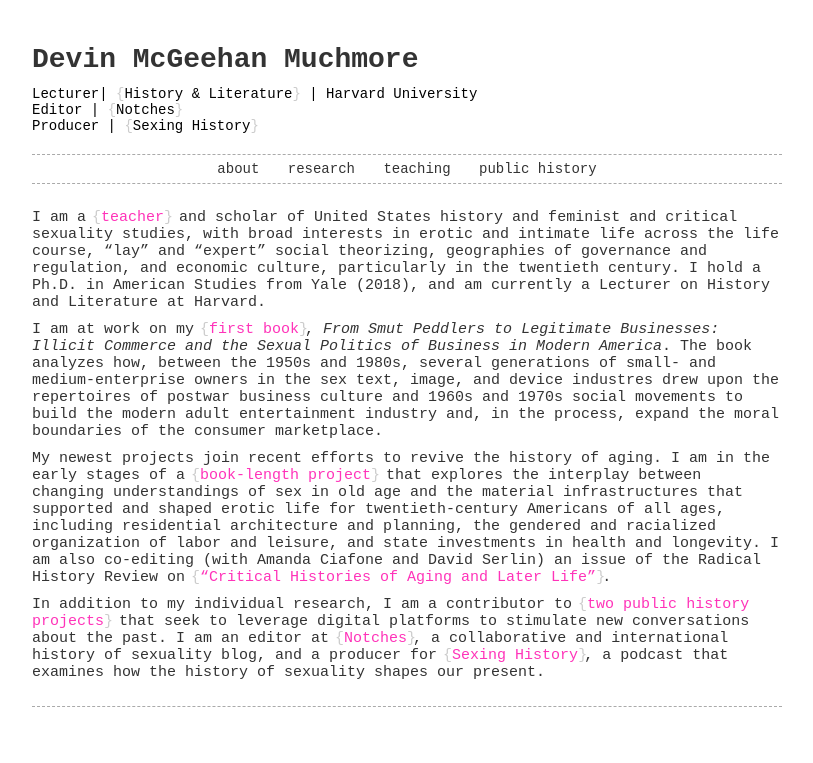
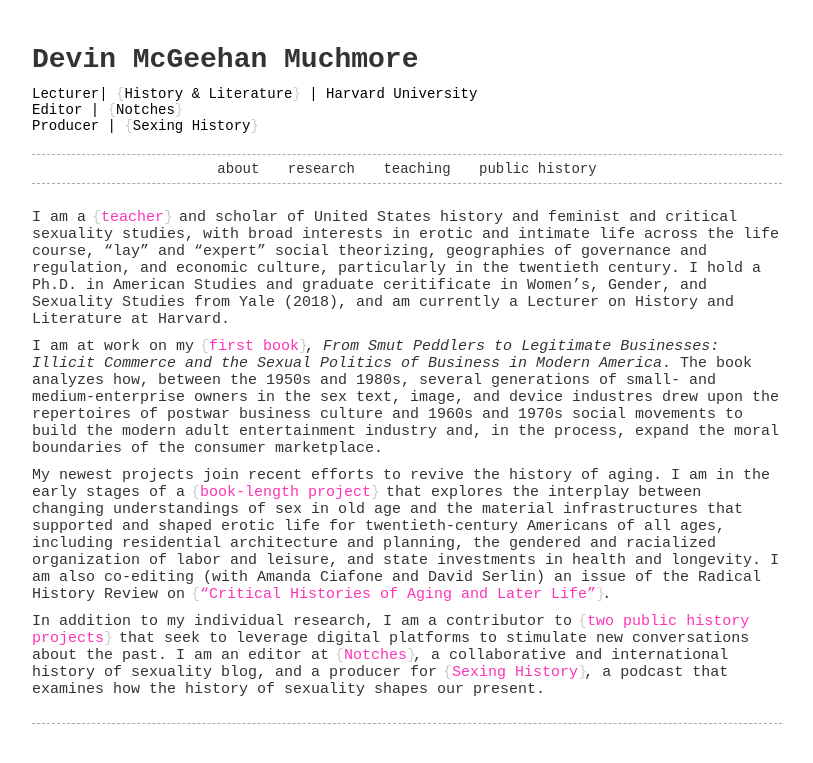
Before and after one commit to devintmm/devintmm.github.io, a Jekyll site: the page built from index.md, in a window 1280 px wide. Shown: the top 763 px of the page, without its empty margins (233-1046 px from the left). Built offline with Jekyll 4.4.1, drawn with Linux system fonts in a browser that asks for light colours.

Commit message:
Update index.md

```diff
--- a/index.md
+++ b/index.md
@@ -1,7 +1,7 @@
 ---
 layout: content
 ---
-I am a [teacher](/teaching) and scholar of United States history and feminist and critical sexuality studies, with broad interests in erotic and intimate life across the life course, "lay" and "expert" social theorizing, geographies of governance and regulation, and economic culture, particularly in the twentieth century. I hold a Ph.D. in American Studies from Yale (2018), and am currently a Lecturer on History and Literature at Harvard.
+I am a [teacher](/teaching) and scholar of United States history and feminist and critical sexuality studies, with broad interests in erotic and intimate life across the life course, "lay" and "expert" social theorizing, geographies of governance and regulation, and economic culture, particularly in the twentieth century. I hold a Ph.D. in American Studies and graduate ceritificate in Women's, Gender, and Sexuality Studies from Yale (2018), and am currently a Lecturer on History and Literature at Harvard.
 
 I am at work on my [first book](/research), *From Smut Peddlers to Legitimate Businesses: Illicit Commerce and the Sexual Politics of Business in Modern America*. The book analyzes how, between the 1950s and 1980s, several generations of small- and medium-enterprise owners in the sex text, image, and device industres drew upon the repertoires of postwar business culture and 1960s and 1970s social movements to build the modern adult entertainment industry and, in the process, expand the moral boundaries of the consumer marketplace.
 
```
